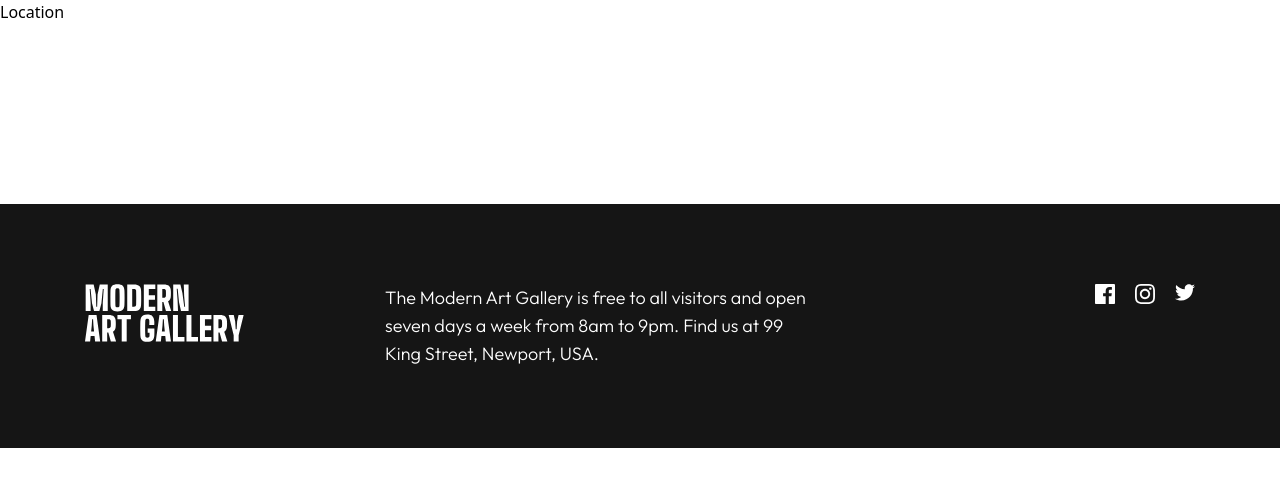
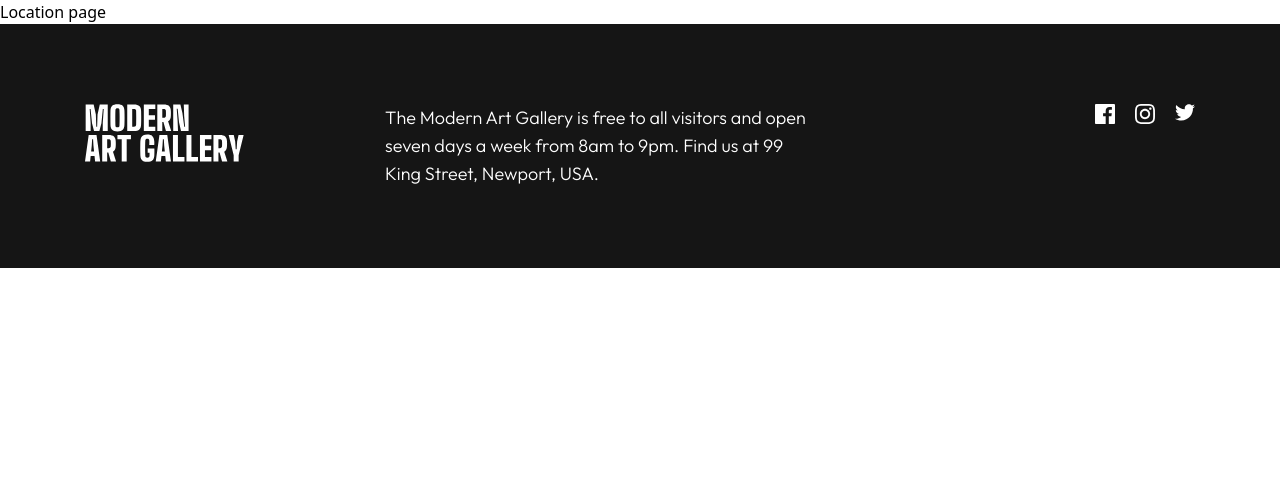
Before and after one commit to 0x41-li/art-gallery, a React (Create React App) app: page /location in a window 1280 px wide. Shown: the top 486 px of the page. Built offline with nearby package versions, Linux system fonts and the light colour scheme.

Commit message:
Made the Router on the App component, and change the structure of the routes, because we need different footer based on the page

```diff
--- a/src/App.jsx
+++ b/src/App.jsx
@@ -1,6 +1,7 @@
 import React from "react";
-import { Outlet } from "react-router-dom";
-import Footer from "./partial/Footer";
+import { Route, Routes } from "react-router-dom";
+import Home from "./pages/home/Home";
+import Location from "./pages/location/Location";
 
 // css
 import "./index.css";
@@ -8,10 +9,10 @@ import "./index.css";
 const App = () => {
   return (
     <>
-      <main>
-        <Outlet />
-      </main>
-      <Footer addToClassName="mt-[120px] xl:mt-[180px]" />
+      <Routes>
+        <Route path="/" element={<Home />} />
+        <Route path="/location" element={<Location />} />
+      </Routes>
     </>
   );
 };
--- a/src/index.js
+++ b/src/index.js
@@ -1,19 +1,12 @@
 import { createRoot } from "react-dom/client";
-import { BrowserRouter, Routes, Route } from "react-router-dom";
+import { BrowserRouter } from "react-router-dom";
 import App from "./App.jsx";
-import Home from "./pages/home/Home";
-import Location from "./pages/location/Location";
 
 const container = document.getElementById("app");
 const root = createRoot(container);
 
 root.render(
   <BrowserRouter>
-    <Routes>
-      <Route path="/" element={<App />}>
-        <Route index element={<Home />} />
-        <Route path="location" element={<Location />} />
-      </Route>
-    </Routes>
+    <App />
   </BrowserRouter>
 );
--- a/src/pages/home/Home.jsx
+++ b/src/pages/home/Home.jsx
@@ -1,12 +1,16 @@
 import React from "react";
+import Footer from "../../partial/Footer";
 import Gallery from "./sections/Gallery";
 import Hero from "./sections/Hero";
 
 const Home = () => {
   return (
     <>
-      <Hero />
-      <Gallery />
+      <main>
+        <Hero />
+        <Gallery />
+      </main>
+      <Footer addToClassName="mt-[120px] xl:mt-[180px]" />
     </>
   );
 };
--- a/src/pages/location/Location.jsx
+++ b/src/pages/location/Location.jsx
@@ -1,9 +1,13 @@
-import React from 'react'
+import React from "react";
+import Footer from "../../partial/Footer";
 
 const Location = () => {
   return (
-    <div>Location</div>
-  )
-}
+    <>
+      <main>Location page</main>
+      <Footer secondary/>
+    </>
+  );
+};
 
-export default Location
+export default Location;
--- a/src/partial/Footer.jsx
+++ b/src/partial/Footer.jsx
@@ -1,5 +1,5 @@
 import React from "react";
-import { Link } from "react-router-dom";
+import { Link, useLocation } from "react-router-dom";
 
 import { ReactComponent as Logo } from "../assets/icons/footer-modern-art-gallery-logo.svg";
 import { ReactComponent as FacebookIcon } from "../assets/icons/facebook-icon.svg";
@@ -7,6 +7,7 @@ import { ReactComponent as InstagramIcon } from "../assets/icons/instagram-icon.
 import { ReactComponent as TwitterIcon } from "../assets/icons/twitter-icon.svg";
 
 const Footer = (props) => {
+  const location = useLocation();
   return (
     <footer
       className={
```
